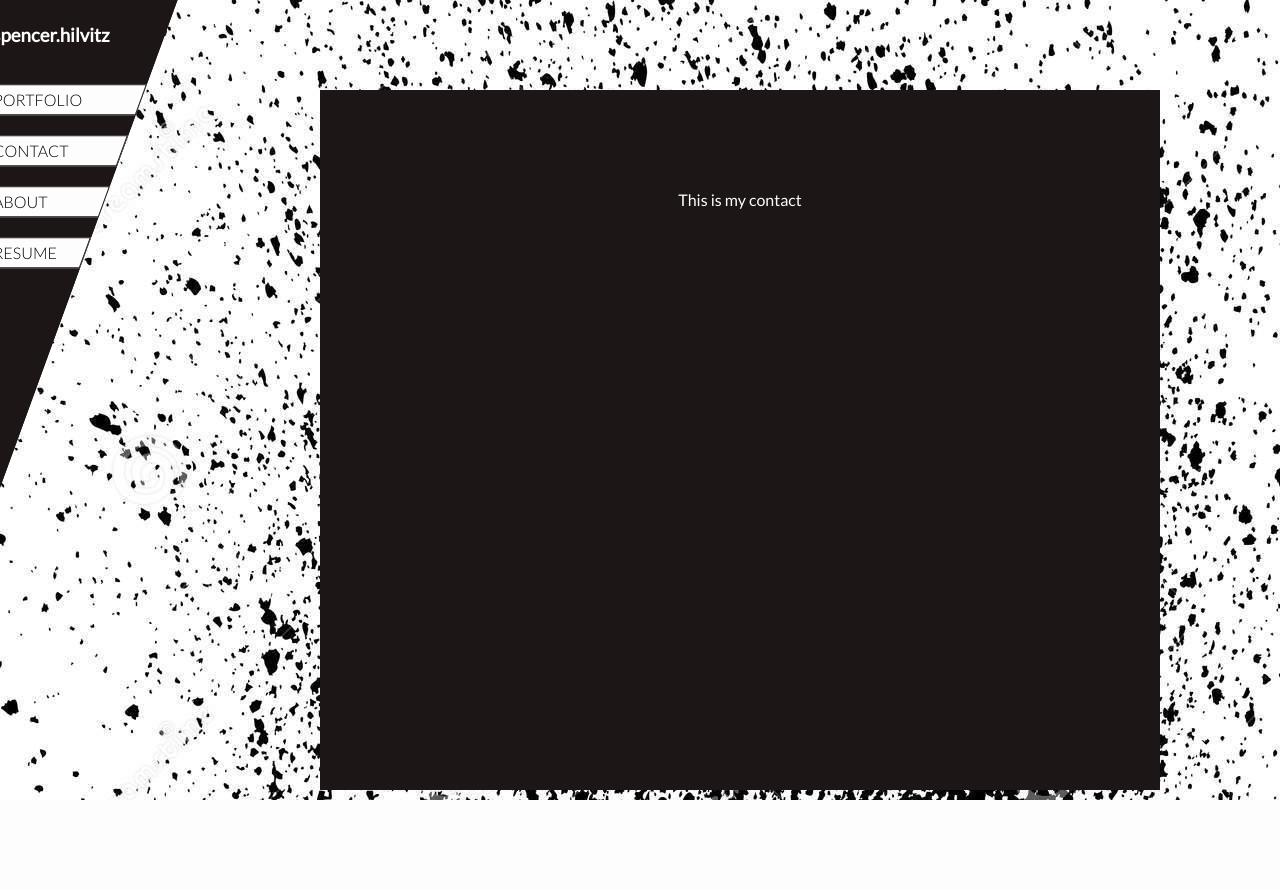
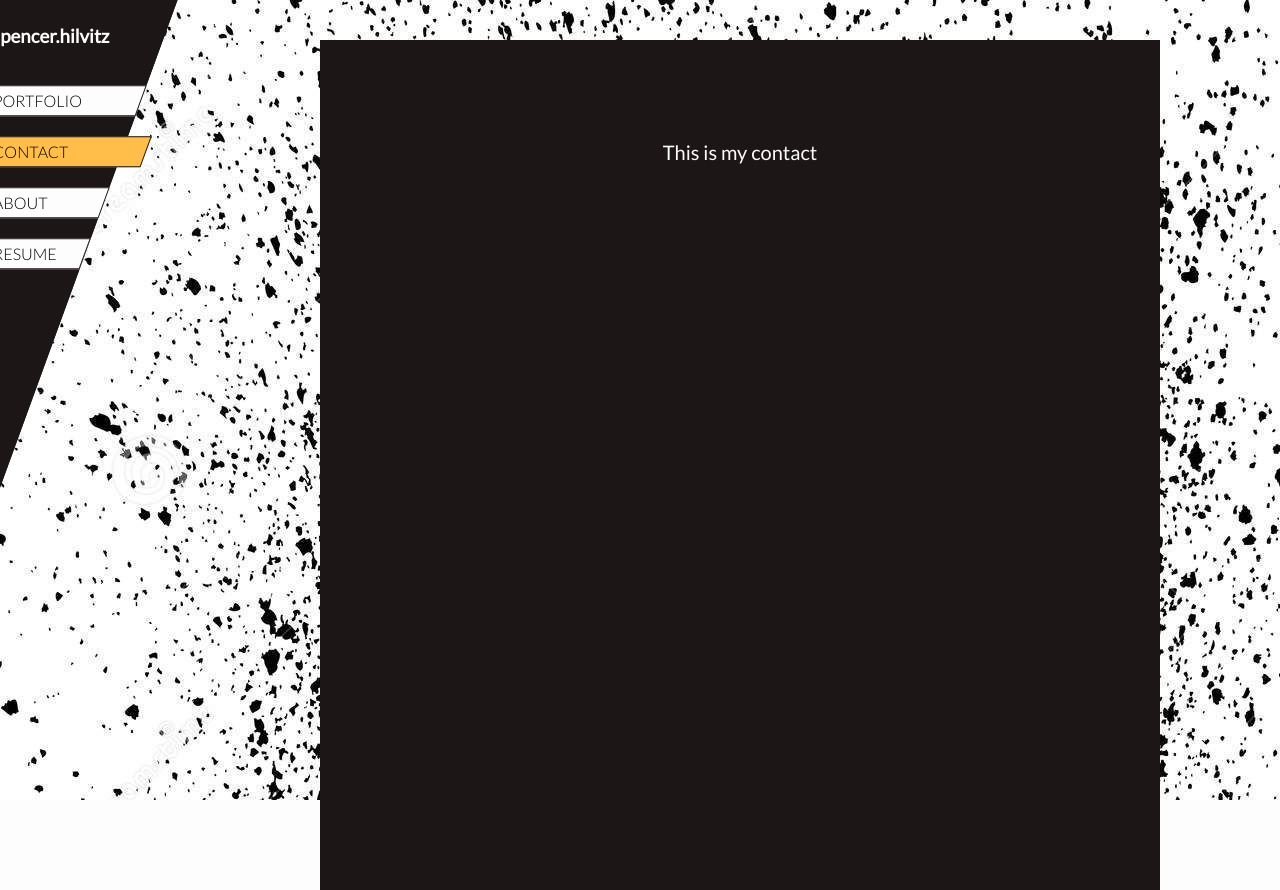
Before and after one commit to hilvitzs/spencer.hilvitz, a React (Create React App) app: page /contact in a window 1280 px wide. Before the commit the page ends 800 px from the top, so only its background shows below. Built offline with nearby package versions, Linux system fonts and the light colour scheme.

Commit message:
update transition

```diff
--- a/public/index.html
+++ b/public/index.html
@@ -1,7 +1,7 @@
 <!doctype html>
 <html lang="en">
   <head>
-    <meta name="viewport" content="width=device-width, initial-scale=1, shrink-to-fit=no">
+    <meta name="viewport" content="width=device-width, initial-scale=1, user-scalable=true;">
     <link href="https://fonts.googleapis.com/css?family=Lato:300,400" rel="stylesheet">
     <title>Spencer Hilvitz</title>
   </head>
--- a/src/styles/styles.css
+++ b/src/styles/styles.css
@@ -34,12 +34,19 @@ a:hover {
   color: #FDFDFD;
 }
 
+a.active {
+  background-color: #FFBD4A;
+  transition: width 0.5s;
+}
+
 .portfolio {
   width: 177px;
+  transition: width 0.5s;
 }
 
 .contact {
   width: 158px;
+  transition: width 0.5s;
 }
 
 .about {
@@ -49,24 +56,25 @@ a:hover {
 
 .resume {
   width: 121px;
+  transition: width 0.5s;
 }
 
-.portfolio:hover {
+.portfolio:hover, .portfolio.active {
   width: 200px;
   transition: width 0.5s;
 }
 
-.contact:hover {
+.contact:hover, .contact.active {
   width: 182px;
   transition: width 0.5s;
 }
 
-.about:hover {
+.about:hover, .about.active {
   width: 164px;
   transition: width 0.5s;
 }
 
-.resume:hover {
+.resume:hover, .resume.active {
   width: 147px;
   transition: width 0.5s;
 }
@@ -113,11 +121,13 @@ span {
 
 .main-content-div {
   position: relative;
-  top: 90px;
+  top: 40px;
   padding: 100px;
-  height: 500px;
+  height: 650px;
   width: 50%;
   margin-left: 25%;
   background-color: #1C1616;
   color: #FDFDFD;
+  font-size: 20px;
+  overflow: scroll;
 }
```
